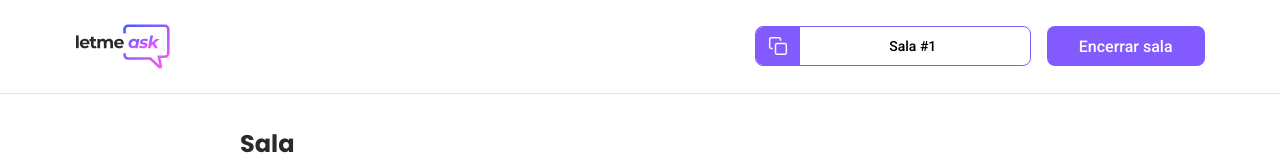
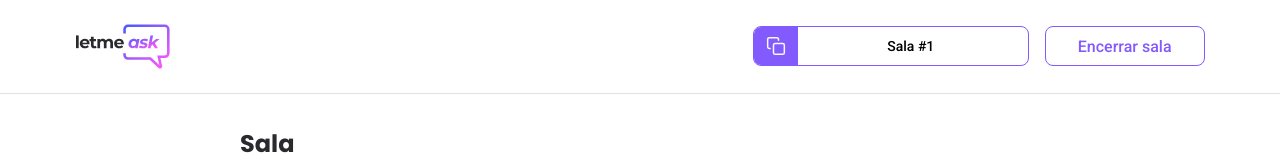
Before and after one commit to alysonvilela/Let-Me-Ask-, a React (Create React App) app: page /admin/rooms/1 in a window 1280 px wide. Shown: the top 160 px of the page. Built offline with nearby package versions, Linux system fonts and the light colour scheme; no server answers; the database is empty.

Commit message:
:bug:fix:Admin Functions, home

```diff
--- a/src/pages/AdminRoom.tsx
+++ b/src/pages/AdminRoom.tsx
@@ -1,5 +1,5 @@
 // import { FormEvent, useEffect, useState } from 'react';
-import { useParams } from 'react-router-dom';
+import { useHistory, useParams } from 'react-router-dom';
 import logoImg from '../assets/images/logo.svg';
 import { Button } from '../components/button';
 import { Question } from '../components/Question';
@@ -7,17 +7,32 @@ import { RoomCode } from '../components/RoomCode';
 // import { useAuth } from '../hooks/useAuth';
 import { useRoom } from '../hooks/useRoom';
 import '../styles/room.scss';
+import deleteImg from '../assets/images/delete.svg';
+import { database } from '../services/firebase';
 
 type RoomParams = {
   id: string;
 };
 
 export function AdminRoom() {
-  // const { user } = useAuth();
+  const history = useHistory();
   const params = useParams<RoomParams>();
   const roomId = params.id;
+  const { title, questions } = useRoom(roomId);
 
-  const { title, questions } = useRoom(roomId);
+  async function handleEndRoom() {
+    await database.ref(`rooms/${roomId}`).update({
+      endedAt: new Date(),
+    });
+
+    history.push('/');
+  }
+
+  async function handleDeleteQuestion(questionId: string) {
+    if (window.confirm('Tem certeza que você deseja excluir essta pergunta')) {
+      await database.ref(`rooms/${roomId}/questions/${questionId}`).remove();
+    }
+  }
 
   return (
     <div id="page-room">
@@ -26,7 +41,9 @@ export function AdminRoom() {
           <img src={logoImg} alt="Logo da Let me Ask" />
           <div>
             <RoomCode code={roomId} />
-            <Button>Encerrar sala</Button>
+            <Button isOutlined onClick={handleEndRoom}>
+              Encerrar sala
+            </Button>
           </div>
         </div>
       </header>
@@ -44,7 +61,14 @@ export function AdminRoom() {
                 key={question.id}
                 content={question.content}
                 author={question.author}
-              />
+              >
+                <button
+                  type="button"
+                  onClick={() => handleDeleteQuestion(question.id)}
+                >
+                  <img src={deleteImg} alt="Delete question" />
+                </button>
+              </Question>
             );
           })}
         </div>
--- a/src/pages/Home.tsx
+++ b/src/pages/Home.tsx
@@ -33,6 +33,10 @@ export function Home() {
       return;
     }
 
+    if (roomRef.val().endedAt) {
+      alert('A sala expirou.');
+      return;
+    }
     history.push(`rooms/${roomCode}`);
   }
 
```
